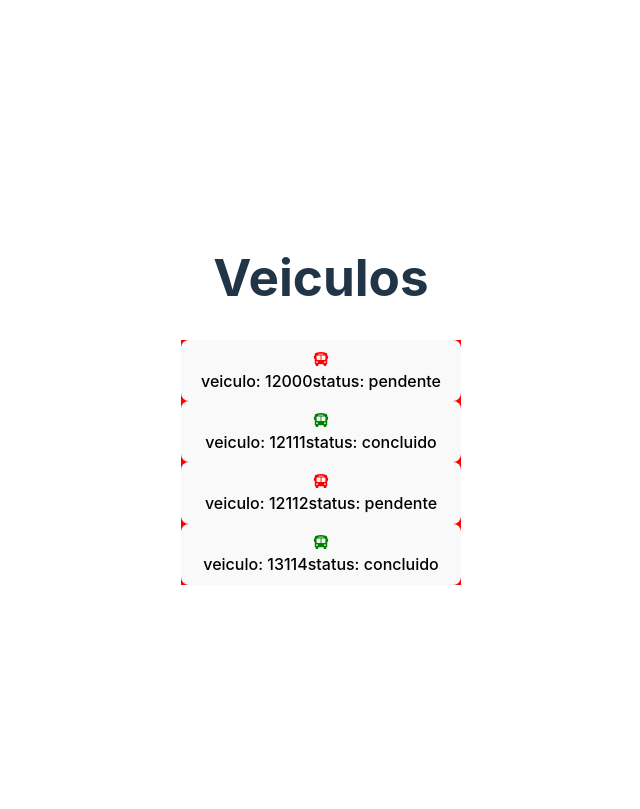
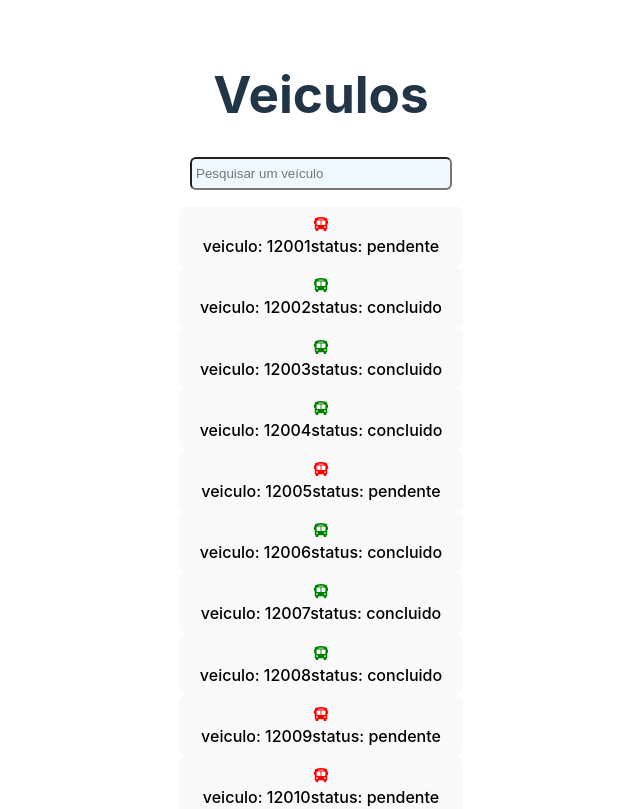
Before and after one commit to praiasolvr/Folha-Catraca, a React (Vite) app: page /frotas in a window 1280 px wide. Shown: the top 809 px of the page, without its empty margins (319-959 px from the left). Built offline with nearby package versions, Linux system fonts and the light colour scheme.

Commit message:
Adicionando input de pesquisa em frota

```diff
--- a/src/pages/Frota/Frota.css
+++ b/src/pages/Frota/Frota.css
@@ -7,7 +7,17 @@
 }
 
 .lista-veiculos {
-    background-color: red;
+    /* background-color: red; */
     display: flex;
     flex-direction: column;
 }
+
+.container-pesquisa input{
+    background-color: aliceblue;
+    color: black;
+    width: 250px;
+    height: 1.3rem;
+    border-radius: 6px;
+    margin-bottom: 16px;
+    padding: 4px;
+}
--- a/src/pages/Frota/Frotas.jsx
+++ b/src/pages/Frota/Frotas.jsx
@@ -4,16 +4,34 @@ import { FaBus } from "react-icons/fa6"
 import './Frota.css'
 export default function Frotas() {
     const [frotas, setFrotas] = useState([
-        { "numVeiculo": 12000, "status": "pendente" },
-        { "numVeiculo": 12111, "status": "concluido" },
-        { "numVeiculo": 12112, "status": "pendente" },
-        { "numVeiculo": 13114, "status": "concluido" }])
+        { "numVeiculo": 12001, "status": "pendente", empresa: "Praia Sol", tipoEquipamento: "Articulado" },
+        { "numVeiculo": 12002, "status": "concluido", empresa: "Praia Sol", tipoEquipamento: "Convencional" },
+        { "numVeiculo": 12003, "status": "concluido", empresa: "Praia Sol", tipoEquipamento: "Convencional" },
+        { "numVeiculo": 12004, "status": "concluido", empresa: "Praia Sol", tipoEquipamento: "Convencional" },
+        { "numVeiculo": 12005, "status": "pendente", empresa: "Praia Sol", tipoEquipamento: "Convencional" },
+        { "numVeiculo": 12006, "status": "concluido", empresa: "Praia Sol", tipoEquipamento: "Convencional" },
+        { "numVeiculo": 12007, "status": "concluido", empresa: "Praia Sol", tipoEquipamento: "Convencional" },
+        { "numVeiculo": 12008, "status": "concluido", empresa: "Praia Sol", tipoEquipamento: "Convencional" },
+        { "numVeiculo": 12009, "status": "pendente", empresa: "Praia Sol", tipoEquipamento: "Convencional Bike" },
+        { "numVeiculo": 12010, "status": "pendente", empresa: "Praia Sol", tipoEquipamento: "Convencional Bike" },
+        { "numVeiculo": 12011, "status": "pendente", empresa: "Praia Sol", tipoEquipamento: "Convencional Bike" },
+        { "numVeiculo": 12012, "status": "pendente", empresa: "Praia Sol", tipoEquipamento: "Convencional Bike" },
+        { "numVeiculo": 12013, "status": "concluido", empresa: "Praia Sol", tipoEquipamento: "Micro Onibus" },
+        { "numVeiculo": 12014, "status": "concluido", empresa: "Praia Sol", tipoEquipamento: "Micro Onibus" },
+        { "numVeiculo": 12015, "status": "concluido", empresa: "Praia Sol", tipoEquipamento: "Micro Onibus" },
+        { "numVeiculo": 1301, "status": "concluido", empresa: "Vereda", tipoEquipamento: "Micro Onibus Mão na Roda" },
+        { "numVeiculo": 1302, "status": "pendente", empresa: "Vereda", tipoEquipamento: "Micro Onibus Mão na Roda" }])
 
     return (
         <>
             <h1>
                 Veiculos
             </h1>
+
+            <div className="container-pesquisa">
+                <input type="text" placeholder="Pesquisar um veículo"/>
+            </div>
+
             <div className="lista-veiculos">
                 {frotas.map((veiculo) => {
                     function verificarStatus(veiculoStatus) {
```
Also changed, not shown: src/pages/Vistoriar.jsx (+6 -11 lines).
